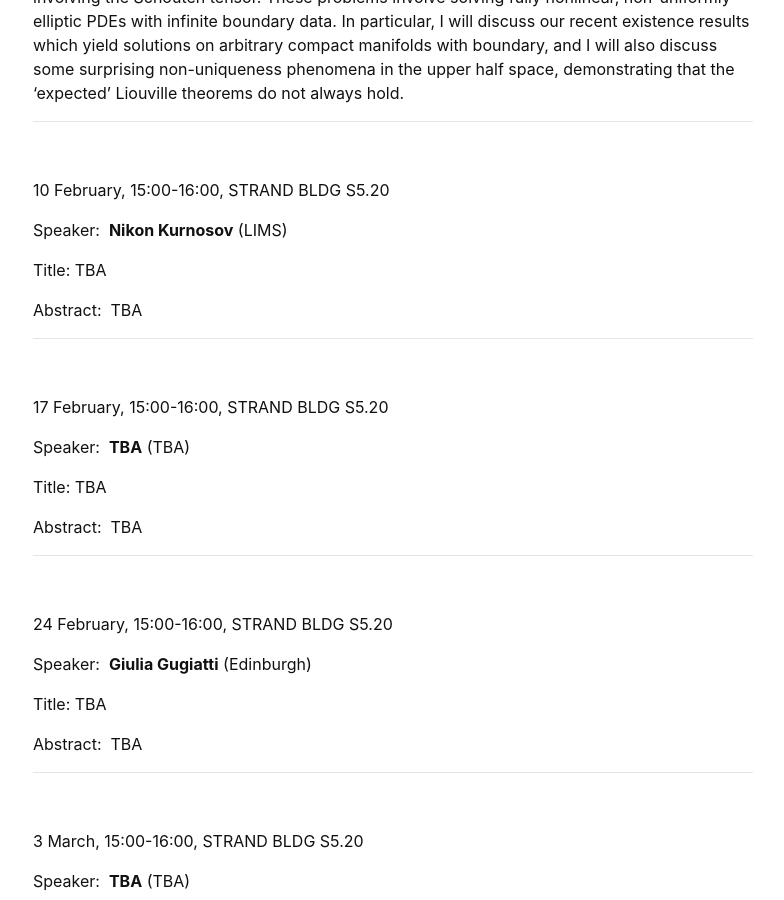
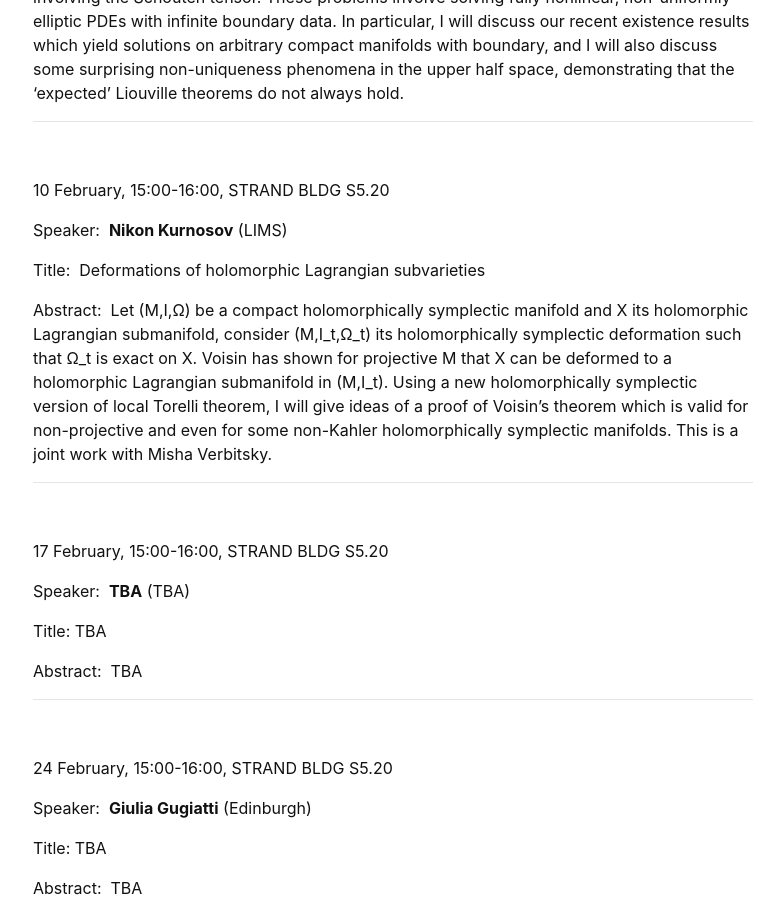
Before and after one commit to kcl-geometry-seminar/kcl-geometry-seminar.github.io, a Jekyll site: the page built from pages/index.md, in a window 1280 px wide and 900 px high, scrolled down 575 px. Shown: the whole window, without its empty margins (247-1031 px from the left). Built offline with Jekyll 4.4.1, drawn with Linux system fonts in a browser that asks for light colours; a script that is not in the unit is left out.

Commit message:
Revise title and abstract for Nikon Kurnosov's talk
Updated the title and abstract for the speaker's presentation.

```diff
--- a/pages/index.md
+++ b/pages/index.md
@@ -30,9 +30,10 @@ In this talk I will discuss recent work with Luc Nguyen on generalisations of th
 
 Speaker:&nbsp; **Nikon Kurnosov** (LIMS)
 
-Title:&nbsp;TBA
+Title:&nbsp; Deformations of holomorphic Lagrangian subvarieties
 
-Abstract:&nbsp; TBA
+Abstract:&nbsp;
+Let  (M,I,Ω) be a compact holomorphically symplectic manifold and X its holomorphic Lagrangian submanifold, consider (M,I_t,Ω_t) its holomorphically symplectic deformation such that Ω_t is exact on X. Voisin has shown for projective M that X can be deformed to a holomorphic Lagrangian submanifold in (M,I_t). Using a new holomorphically symplectic version of local Torelli theorem, I will give ideas of a proof of Voisin's theorem which is valid for non-projective and even for some non-Kahler holomorphically symplectic manifolds. This is a joint work with Misha Verbitsky.
 
 
 ---------------------------------------------------------
```
